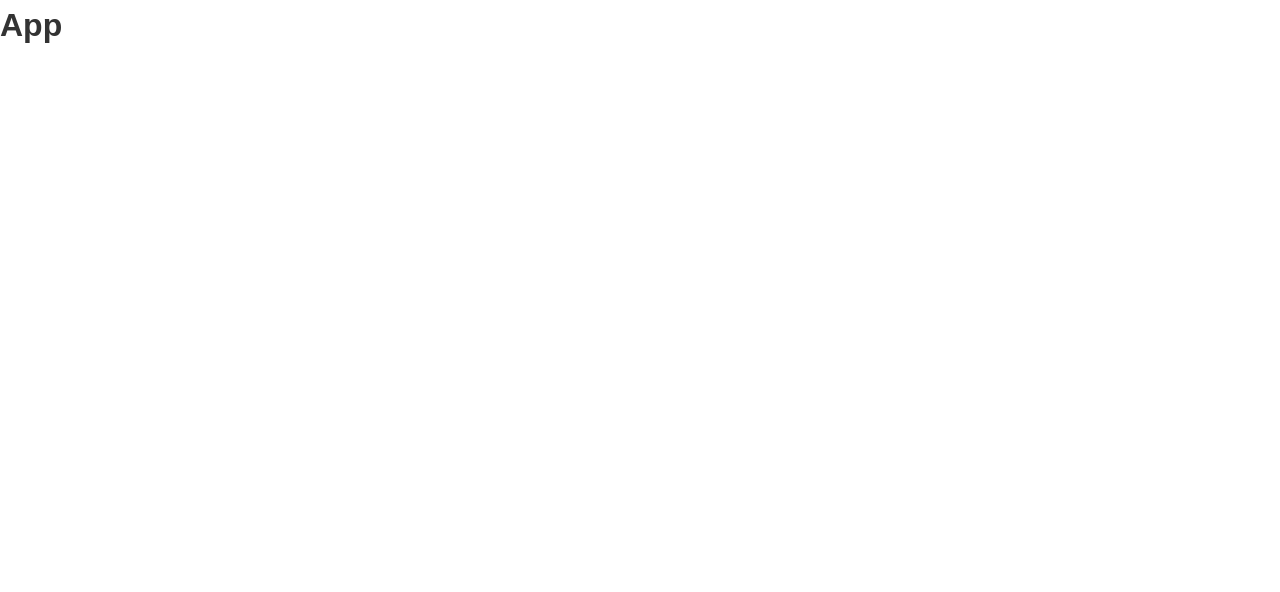
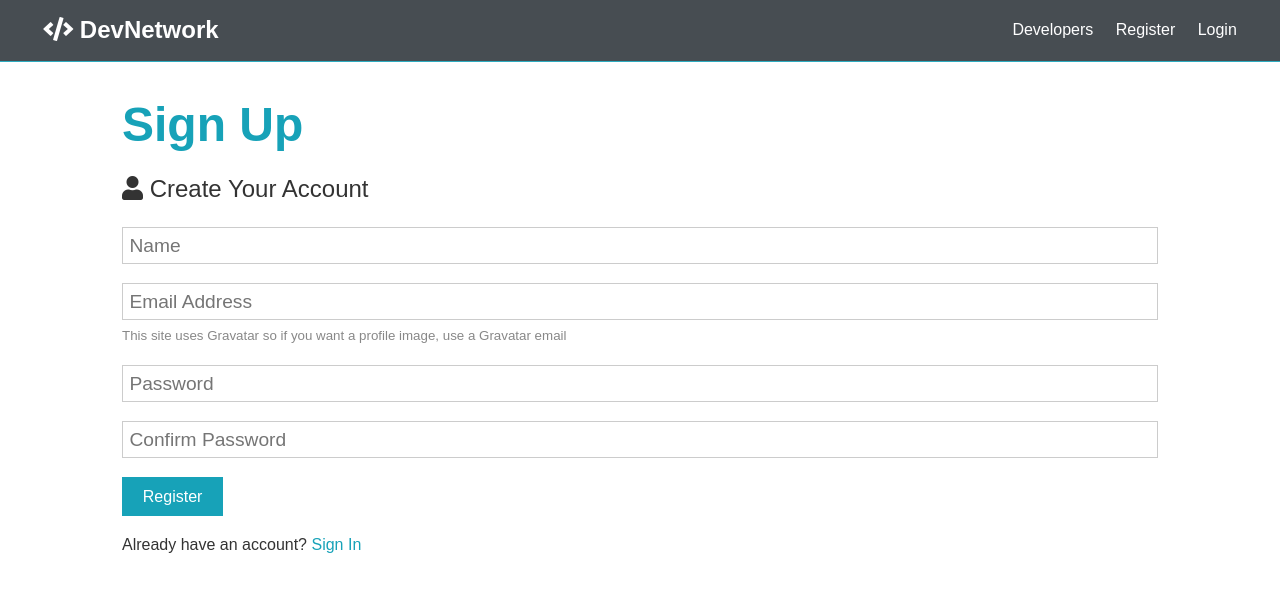
Before and after one commit to emreyeprem/social_ntw, a React (Create React App) app in the folder client/: page /register in a window 1280 px wide. Shown: the top 592 px of the page. Built offline with nearby package versions, Linux system fonts and the light colour scheme.

Commit message:
login success

```diff
--- a/client/public/index.html
+++ b/client/public/index.html
@@ -5,38 +5,16 @@
     <link rel="shortcut icon" href="%PUBLIC_URL%/favicon.ico" />
     <meta name="viewport" content="width=device-width, initial-scale=1" />
     <meta name="theme-color" content="#000000" />
-    <meta
-      name="description"
-      content="Web site created using create-react-app"
-    />
+    <meta name="description" content="Web site created using create-react-app"/>
     <link rel="apple-touch-icon" href="logo192.png" />
     <link rel="stylesheet" href="https://use.fontawesome.com/releases/v5.8.1/css/all.css"
             integrity="sha384-50oBUHEmvpQ+1lW4y57PTFmhCaXp0ML5d60M1M7uH2+nqUivzIebhndOJK28anvf"
             crossorigin="anonymous"/>
     <link rel="manifest" href="%PUBLIC_URL%/manifest.json" />
-    <!--
-      Notice the use of %PUBLIC_URL% in the tags above.
-      It will be replaced with the URL of the `public` folder during the build.
-      Only files inside the `public` folder can be referenced from the HTML.
-
-      Unlike "/favicon.ico" or "favicon.ico", "%PUBLIC_URL%/favicon.ico" will
-      work correctly both with client-side routing and a non-root public URL.
-      Learn how to configure a non-root public URL by running `npm run build`.
-    -->
-    <title>React App</title>
+    <title>Welcome to Social Network</title>
   </head>
   <body>
     <noscript>You need to enable JavaScript to run this app.</noscript>
     <div id="root"></div>
-    <!--
-      This HTML file is a template.
-      If you open it directly in the browser, you will see an empty page.
-
-      You can add webfonts, meta tags, or analytics to this file.
-      The build step will place the bundled scripts into the <body> tag.
-
-      To begin the development, run `npm start` or `yarn start`.
-      To create a production bundle, use `npm run build` or `yarn build`.
-    -->
   </body>
 </html>
--- a/client/src/App.js
+++ b/client/src/App.js
@@ -1,10 +1,24 @@
 import React, { Fragment } from 'react';
+import { BrowserRouter as Router, Route, Switch } from 'react-router-dom';
+import Navbar from './components/layout/Navbar';
+import Landing from './components/layout/Landing';
+import Register from './components/auth/Register';
+import Login from './components/auth/Login';
 import './App.css';
 
 const App = () => (
-    <Fragment>
-      <h1>App</h1>
-    </Fragment>
+    <Router>
+        <Fragment>
+          <Navbar />
+           <Route exact path='/' component={Landing} />
+            <section className="container" >
+             <Switch>
+               <Route exact path='/register' component={Register} />
+               <Route exact path='/login' component={Login} />
+             </Switch>
+           </section>
+        </Fragment>
+     </Router>
 );
 
 export default App;
--- /dev/null
+++ b/client/src/components/auth/Login.js
@@ -0,0 +1,11 @@
+import React from 'react';
+
+const Login = () => {
+    return (
+        <div>
+          Login
+        </div>
+)
+}
+
+export default Login
--- /dev/null
+++ b/client/src/components/auth/Register.js
@@ -0,0 +1,54 @@
+import React, { Fragment, useState } from 'react';
+
+const Register = () => {
+    const [formData, setFormData] = useState({
+        name: '',
+        email: '',
+        password: '',
+        password2: ''
+    });
+    // destructure below line to avoid writing  formData.name, formdData.email etc..
+    const { name, email, password, password2 } = formData;
+
+    const onChange = e => setFormData({ ...formData, [e.target.name]: e.target.value });
+
+    return (
+        <Fragment>
+            <h1 className="large text-primary">Sign Up</h1>
+            <p className="lead"><i className="fas fa-user"></i> Create Your Account</p>
+             <form className="form" action="create-profile.html">
+              <div className="form-group">
+               <input type="text" placeholder="Name"
+                      name="name" value={name}
+                      onChange={e => onChange(e)} required />
+             </div>
+              <div className="form-group">
+                <input type="email" placeholder="Email Address"
+                       name="email" value={email}
+                       onChange={e => onChange(e)} required />
+                 <small className="form-text">This site uses Gravatar so if you want a profile image, use a
+                    Gravatar email
+                  </small>
+              </div>
+               <div className="form-group">
+                 <input type="password" placeholder="Password"
+                        name="password" minLength="6"
+                        value={password}
+                        onChange={e => onChange(e)} />
+               </div>
+                <div className="form-group">
+                 <input type="password" placeholder="Confirm Password"
+                        name="password2" minLength="6"
+                        value={password2}
+                        onChange={e => onChange(e)} />
+                </div>
+                 <input type="submit" className="btn btn-primary" value="Register" />
+              </form>
+            <p className="my-1">
+             Already have an account? <a href="login.html">Sign In</a>
+            </p>
+         </Fragment>
+    )
+}
+
+export default Register
--- /dev/null
+++ b/client/src/components/layout/Landing.js
@@ -0,0 +1,25 @@
+import React from 'react';
+import { Link } from 'react-router-dom';
+
+
+const Landing = () => {
+    return (
+      <section className="landing">
+          <div className="dark-overlay">
+            <div className="landing-inner">
+             <h1 className="x-large">Developer Connector</h1>
+              <p className="lead">
+              Create a developer profile/portfolio, share posts and get help from
+              other developers
+              </p>
+            <div className="buttons">
+           <Link to='/register' className="btn btn-primary">Sign Up</Link>
+           <Link to='/login' className="btn btn-light">Login</Link>
+          </div>
+        </div>
+       </div>
+     </section>
+)
+}
+
+export default Landing
--- /dev/null
+++ b/client/src/components/layout/Navbar.js
@@ -0,0 +1,25 @@
+import React from 'react';
+import { Link } from 'react-router-dom';
+
+
+const Navbar = () => {
+    return (
+        <nav className="navbar bg-dark">
+            <h1>
+            <Link to='/'>
+            <i className="fas fa-code"></i> DevNetwork
+            </Link>
+            </h1>
+            <ul>
+            <li>
+             <a href='!#'>Developers</a></li>
+            <li>
+             <Link to='/register'>Register</Link></li>
+            <li>
+             <Link to='login'>Login</Link></li>
+            </ul>
+        </nav>
+    )
+}
+
+export default Navbar
```
